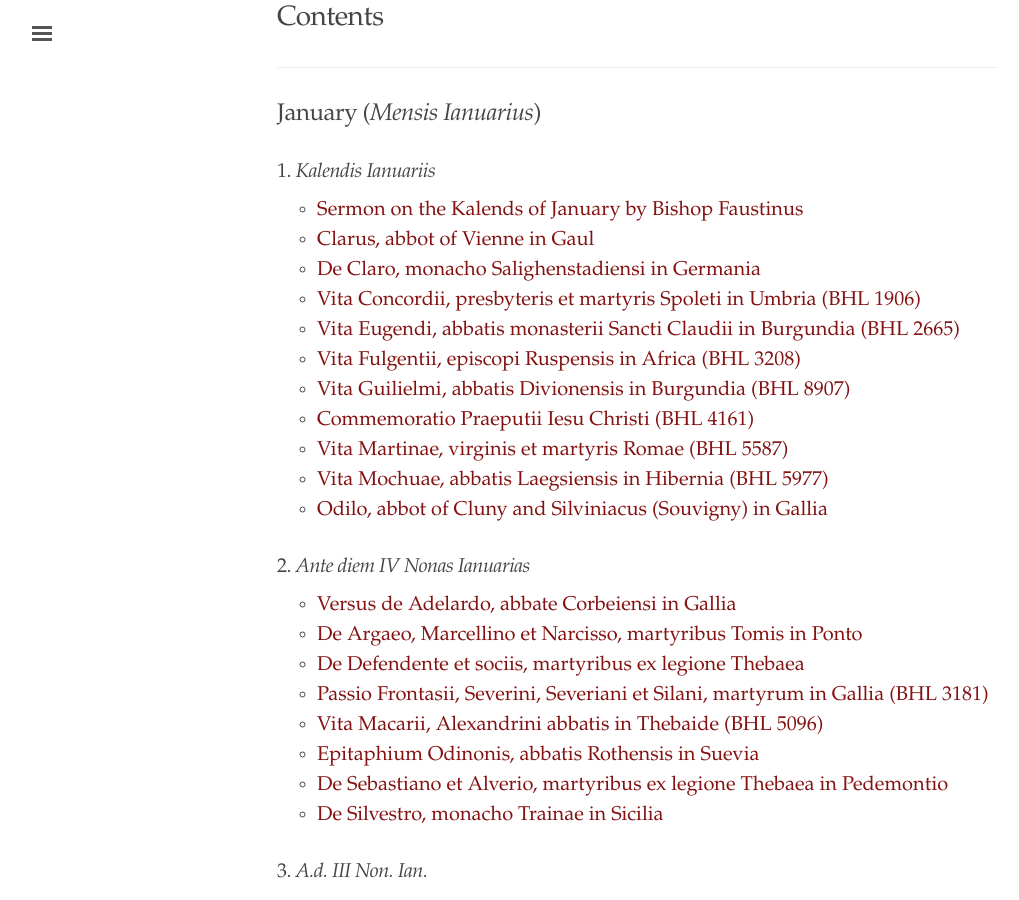
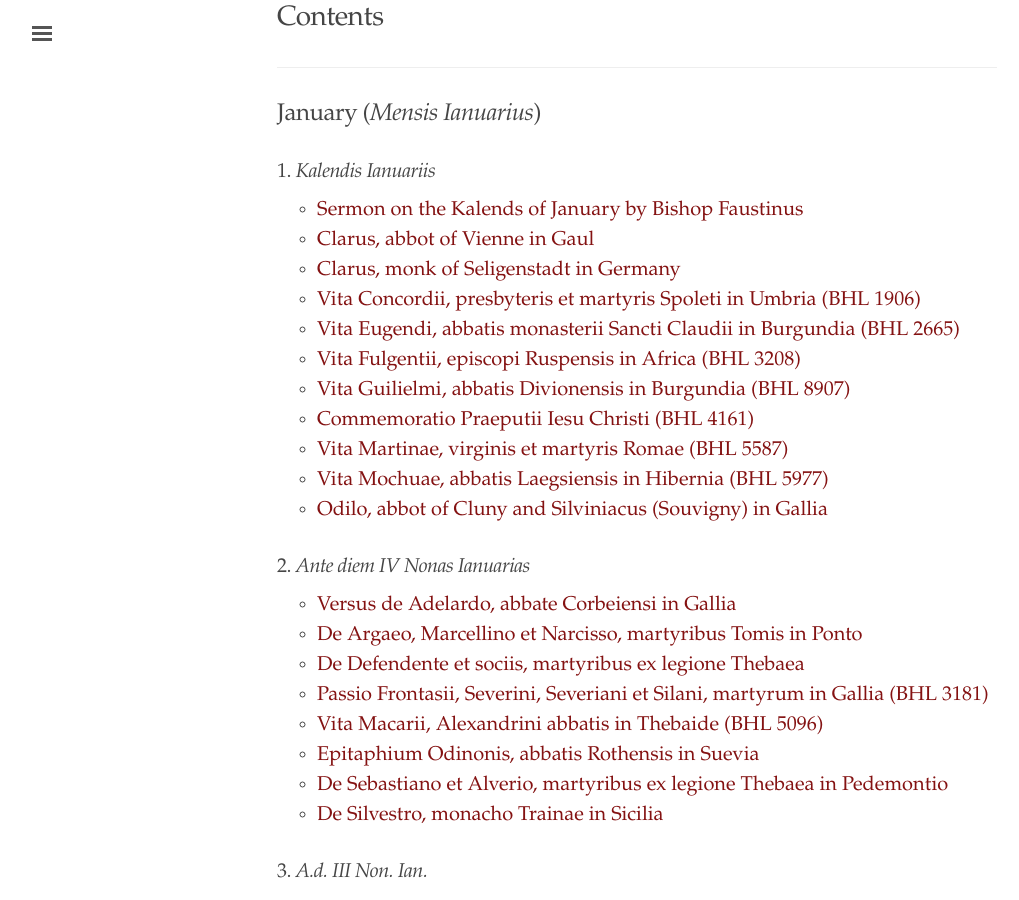
Before and after one commit to cjkoepke1/latin-hagiography, a Jekyll site: the page built from index.md, in a window 1280 px wide and 900 px high, scrolled down 352 px. Shown: the whole window, without its empty margins (3-1022 px from the left). Built offline with Jekyll 4.4.1, drawn with Linux system fonts in a browser that asks for light colours.

Commit message:
Updated Clarus of Seligenstadt

```diff
--- a/index.md
+++ b/index.md
@@ -17,7 +17,7 @@ title: "Latin Hagiography"
 
 - [Sermon on the Kalends of January by Bishop Faustinus](https://cjkoepke1.github.io/latin-hagiography/texts/sermo-faustini-in-kal-ian/)
 - [Clarus, abbot of Vienne in Gaul](https://cjkoepke1.github.io/latin-hagiography/saints/clarus-viennensis/)
-- [De Claro, monacho Salighenstadiensi in Germania](https://cjkoepke1.github.io/latin-hagiography/texts/de-claro-salighenstadiensi/)
+- [Clarus, monk of Seligenstadt in Germany](https://cjkoepke1.github.io/latin-hagiography/saints/clarus-selighenstadiensis/)
 - [Vita Concordii, presbyteris et martyris Spoleti in Umbria (BHL 1906)](https://cjkoepke1.github.io/latin-hagiography/texts/vita-concordii/)
 - [Vita Eugendi, abbatis monasterii Sancti Claudii in Burgundia (BHL 2665)](https://cjkoepke1.github.io/latin-hagiography/texts/vita-eugendi/)
 - [Vita Fulgentii, episcopi Ruspensis in Africa (BHL 3208)](https://cjkoepke1.github.io/latin-hagiography/texts/vita-fulgentii/)
```
